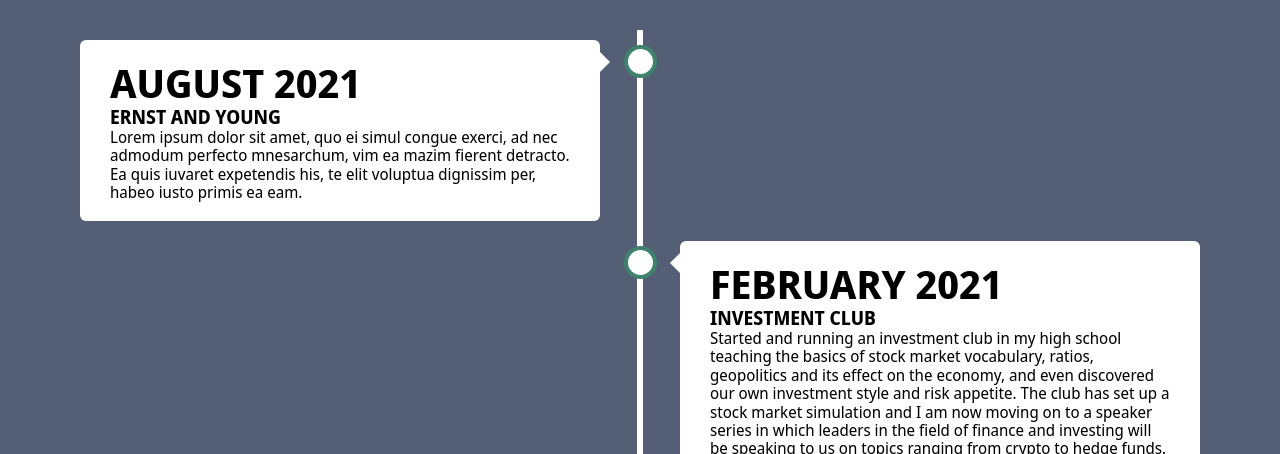
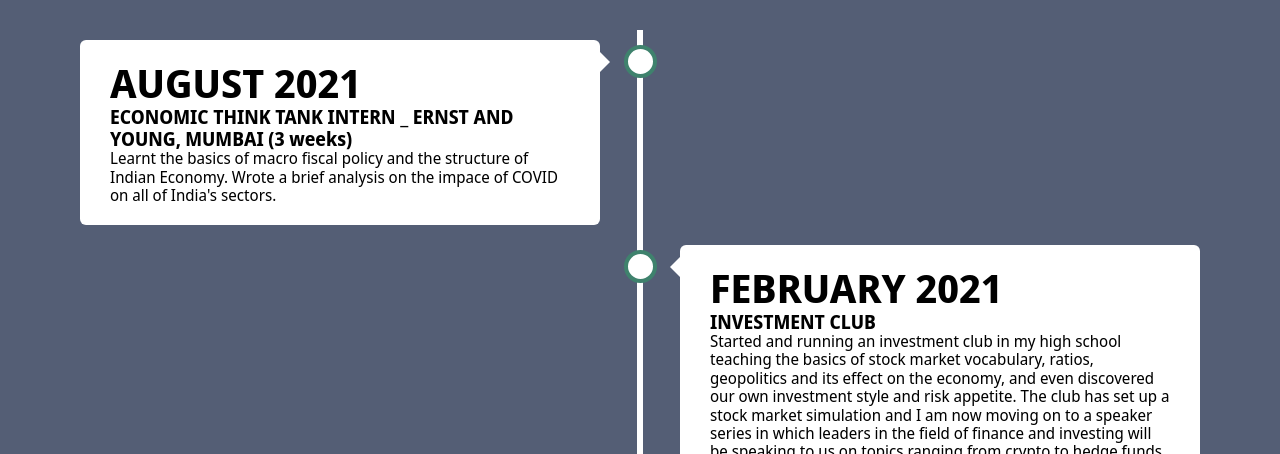
Before and after one commit to Susie-Smart/Rohaan, a plain HTML site: page index.html in a window 1280 px wide. Shown: the part 1876-2330 px from the top of the page. Drawn offline with nearby package versions, Linux system fonts and the light colour scheme; a script that the page names is missing.

Commit message:
making edits

```diff
--- a/index.html
+++ b/index.html
@@ -158,8 +158,8 @@
   <div class="timecontainer timeleft">
     <div class="timecontent">
       <h2>AUGUST 2021</h2>
-        <h3>ERNST AND YOUNG</h3>
-      <p>Lorem ipsum dolor sit amet, quo ei simul congue exerci, ad nec admodum perfecto mnesarchum, vim ea mazim fierent detracto. Ea quis iuvaret expetendis his, te elit voluptua dignissim per, habeo iusto primis ea eam.</p>
+        <h3>ECONOMIC THINK TANK INTERN _ ERNST AND YOUNG, MUMBAI (3 weeks)</h3>
+      <p>Learnt the basics of macro fiscal policy and the structure of Indian Economy. Wrote a brief analysis on the impace of COVID on all of India's sectors.</p>
     </div>
   </div>
   <div class="timecontainer timeright">
```
Also changed, not shown: 1 other file.
